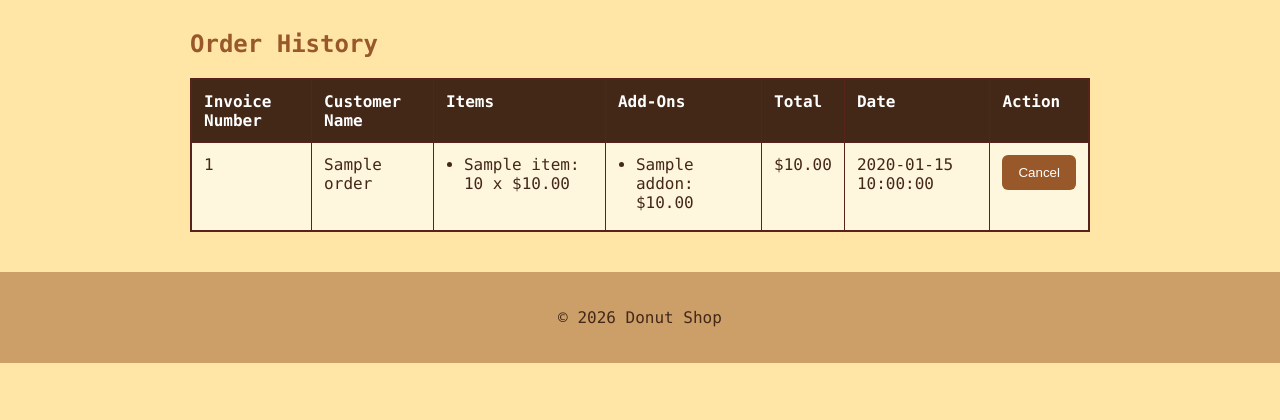
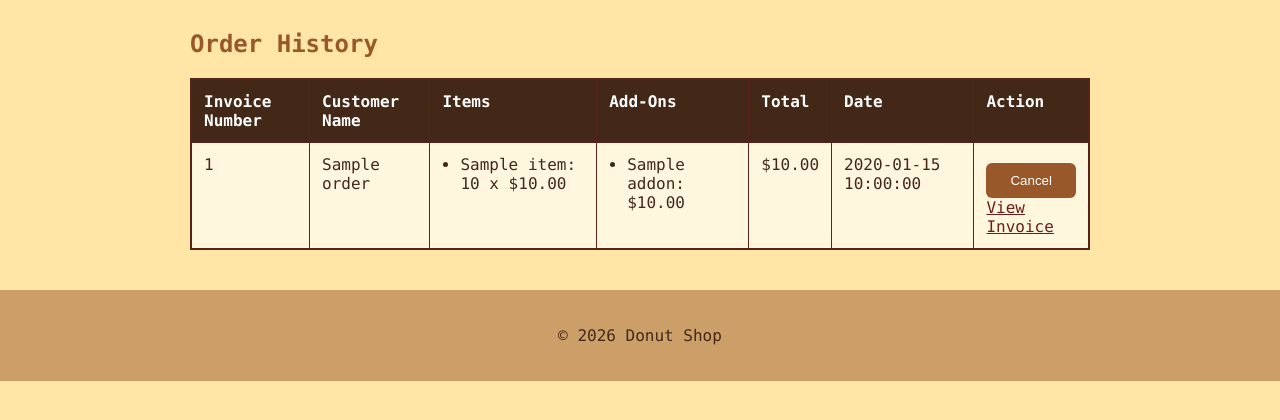
Before and after one commit to st25034/CSC2-flask-internal, a Flask app: template templates/order_history.html in a window 1280 px wide. Shown: the part 120-540 px from the top of the page. Run offline with Flask 3, Linux system fonts and the light colour scheme; the template is opened without the code that fills it: most values are stand-ins (such as "Sample title", 1, 10 or a date in 2020).

Commit message:
added view invoice button to the order history table

```diff
--- a/templates/order_history.html
+++ b/templates/order_history.html
@@ -66,8 +66,13 @@
                         <td>
                             <form action="{{ url_for('cancel_saved_order', order_id=order.order_id) }}" method="post"
                                 onsubmit="return confirm('Cancel this order?')">
-                                <button type="submit">Cancel</button>
+                                <button type="submit" class="order-action-button">Cancel</button>
                             </form>
+
+                            <a href="{{ url_for('view_invoice', order_id=order.order_id) }}"
+                                class="view-invoice-button">
+                                    View Invoice
+                            </a>
                         </td>
                     </tr>
                 {% endfor %}
```
